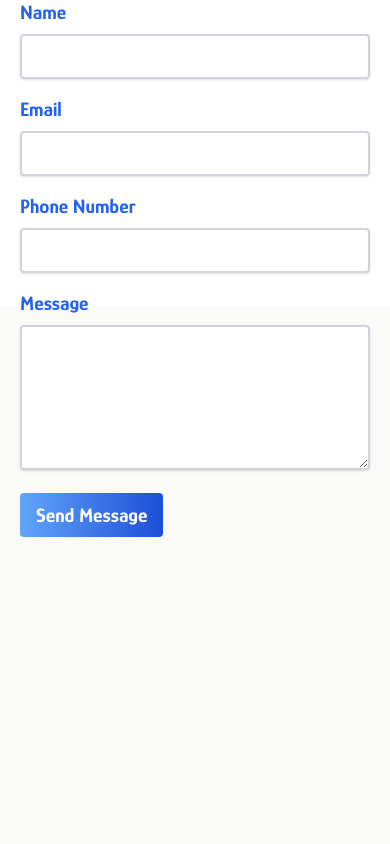
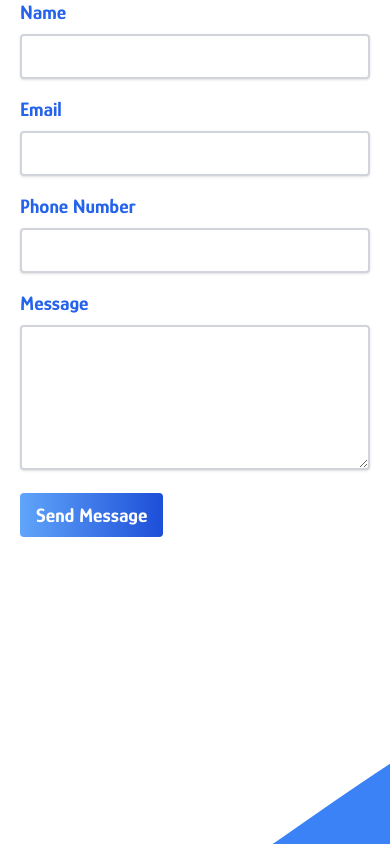
Before and after one commit to HomiesTech/Website, a React (Vite) app: page / in a window 390 px wide. Shown: the part 11156-12000 px from the top of the page. Before the commit the page ends 11693 px from the top, so only its background shows below. Built offline with nearby package versions, Linux system fonts and the light colour scheme.

Commit message:
Footer responsive for mobile

```diff
--- a/src/pages/Footer.jsx
+++ b/src/pages/Footer.jsx
@@ -7,7 +7,7 @@ import PhoneIcon from "@mui/icons-material/Phone";
 const Footer = () => {
   return (
     <footer
-      className="text-white py-10 w-full pt-[15rem] hidden sm:block"
+      className="text-white py-10 w-full pt-[15rem] "
       style={{
         backgroundImage: `url('${bg}')`,
         backgroundSize: "cover",
@@ -15,8 +15,8 @@ const Footer = () => {
         backgroundPosition: "center bottom",
       }}
     >
-      <div className="container mx-auto px-6 relative z-10 py-13">
-        <div className="flex flex-wrap justify-between items-start">
+      <div className="container mx-auto px-6 relative z-10 py-13 m-[1rem] md:m-[2rem]">
+        <div className="flex flex-wrap justify-between items-start  pt-[25rem] md:p-[2rem]">
           <div className="w-full sm:w-1/2 lg:w-1/3 mb-8 lg:mb-0">
             <h2 className="text-xl font-bold mb-2 text-black">About Us</h2>
             <p className="text-white">
```
